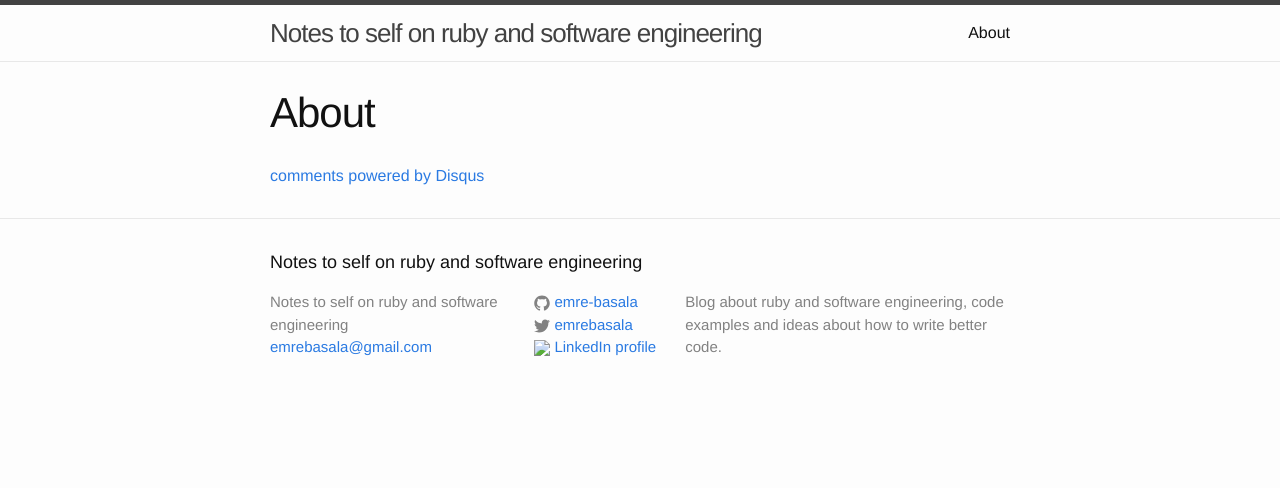
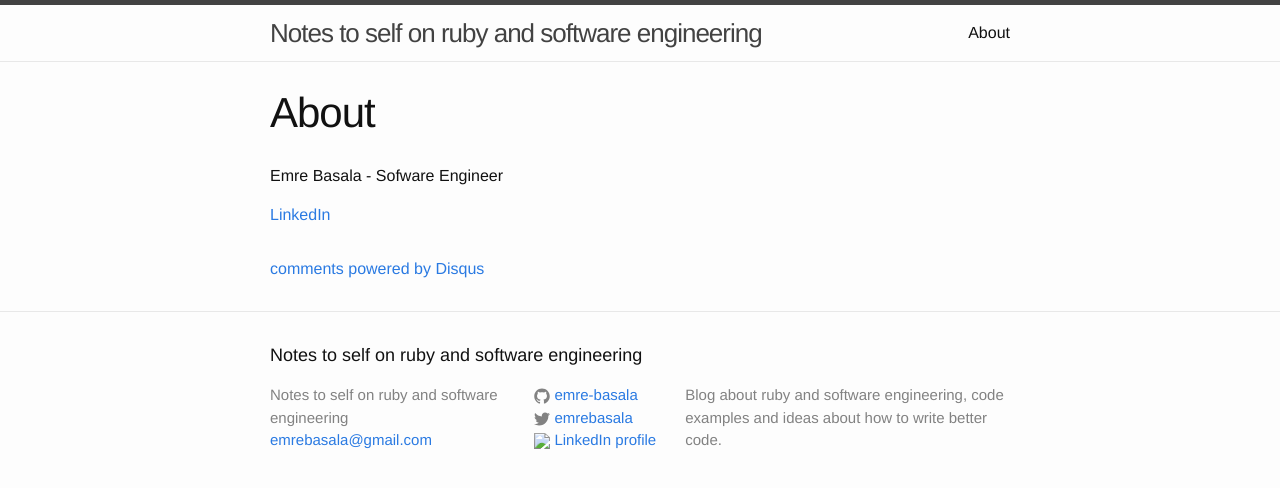
Before and after one commit to emre-basala/emre-basala.github.io, a Jekyll site: the page built from about.md, in a window 1280 px wide. Shown: the top 488 px of the page. Built offline with Jekyll 4.4.1, drawn with Linux system fonts in a browser that asks for light colours; Markdown is read by kramdown in place of the engine named in the settings; comment, search, counter and statistics services are not loaded.

Commit message:
add link

```diff
--- a/about.md
+++ b/about.md
@@ -3,3 +3,6 @@ layout: page
 title: About
 permalink: /about/
 ---
+Emre Basala - Sofware Engineer
+
+[LinkedIn](https://www.linkedin.com/pub/emre-basala/63/3a8/814)
```
